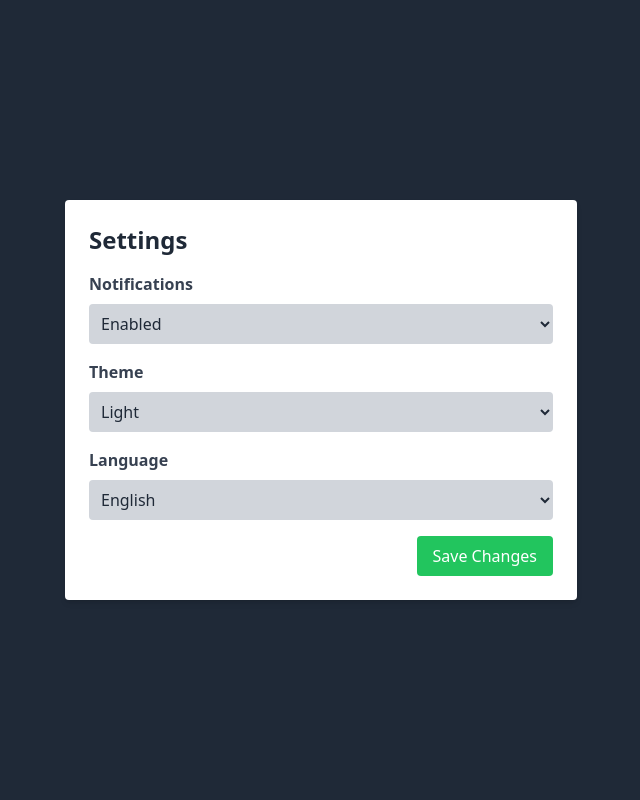
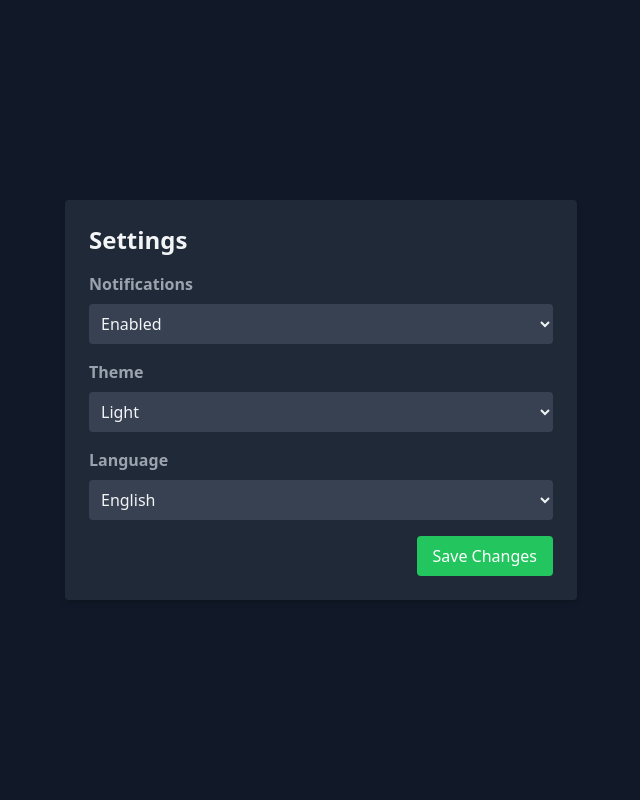
Before and after one commit to NishaAnjalin/CSC3132-Project, a PHP site: page /pages/settings.php in a window 1280 px wide. Shown: the whole page, without its empty margins (319-959 px from the left). Run offline with PHP 8.4, Linux system fonts and the light colour scheme; data that the repository does not hold is empty; some libraries are stand-ins or nearby versions.

Commit message:
update the setting

```diff
--- a/pages/settings.php
+++ b/pages/settings.php
@@ -1,6 +1,7 @@
 <?php
-// Connect to the database
-$servername = "27.0.0.1:3306";
+// Start session and connect to the database
+session_start();
+$servername = "127.0.0.1"; // Updated to correct localhost IP
 $username = "root";
 $password = "mariadb";
 $dbname = "timetable_management";
@@ -12,14 +13,16 @@ if ($conn->connect_error) {
     die("Connection failed: " . $conn->connect_error);
 }
 
-// Fetch user settings (replace 1 with dynamic user ID or session-based user ID)
-$user_id = 1; // Example user ID
+// Fetch user ID from session
+$user_id = $_SESSION['user_id'] ?? 1; // Fallback to 1 if session is not set (for testing)
+
+// Fetch user settings
 $sql = "SELECT * FROM settings WHERE user_id = ?";
 $stmt = $conn->prepare($sql);
 $stmt->bind_param("i", $user_id);
 $stmt->execute();
 $result = $stmt->get_result();
-$settings = $result->fetch_assoc();
+$settings = $result->fetch_assoc() ?: ['notifications' => 'Enabled', 'theme' => 'Light', 'language' => 'English'];
 ?>
 
 <!DOCTYPE html>
@@ -30,18 +33,18 @@ $settings = $result->fetch_assoc();
     <script src="https://cdn.tailwindcss.com"></script>
     <title>Settings</title>
 </head>
-<body class="bg-gray-800 text-gray-100">
+<body class="bg-gray-900 text-gray-100">
     <div class="min-h-screen flex items-center justify-center">
-        <div class="bg-white text-gray-800 p-6 rounded shadow-md w-full max-w-lg">
+        <div class="bg-gray-800 text-gray-100 p-6 rounded shadow-md w-full max-w-lg">
             <h2 class="text-2xl font-bold mb-4">Settings</h2>
             <form action="update_settings.php" method="POST">
                 <!-- Hidden User ID -->
-                <input type="hidden" name="user_id" value="<?php echo $user_id; ?>">
+                <input type="hidden" name="user_id" value="<?php echo htmlspecialchars($user_id); ?>">
 
                 <!-- Notifications -->
                 <div class="mb-4">
-                    <label class="block text-gray-700 font-bold mb-2">Notifications</label>
-                    <select name="notifications" class="bg-gray-300 p-2 rounded w-full focus:outline-none focus:ring-2 focus:ring-blue-500">
+                    <label class="block text-gray-400 font-bold mb-2">Notifications</label>
+                    <select name="notifications" class="bg-gray-700 text-gray-100 p-2 rounded w-full focus:outline-none focus:ring-2 focus:ring-blue-500">
                         <option value="Enabled" <?php echo ($settings['notifications'] === 'Enabled') ? 'selected' : ''; ?>>Enabled</option>
                         <option value="Disabled" <?php echo ($settings['notifications'] === 'Disabled') ? 'selected' : ''; ?>>Disabled</option>
                     </select>
@@ -49,8 +52,8 @@ $settings = $result->fetch_assoc();
 
                 <!-- Theme -->
                 <div class="mb-4">
-                    <label class="block text-gray-700 font-bold mb-2">Theme</label>
-                    <select name="theme" class="bg-gray-300 p-2 rounded w-full focus:outline-none focus:ring-2 focus:ring-blue-500">
+                    <label class="block text-gray-400 font-bold mb-2">Theme</label>
+                    <select name="theme" class="bg-gray-700 text-gray-100 p-2 rounded w-full focus:outline-none focus:ring-2 focus:ring-blue-500">
                         <option value="Light" <?php echo ($settings['theme'] === 'Light') ? 'selected' : ''; ?>>Light</option>
                         <option value="Dark" <?php echo ($settings['theme'] === 'Dark') ? 'selected' : ''; ?>>Dark</option>
                     </select>
@@ -58,8 +61,8 @@ $settings = $result->fetch_assoc();
 
                 <!-- Language -->
                 <div class="mb-4">
-                    <label class="block text-gray-700 font-bold mb-2">Language</label>
-                    <select name="language" class="bg-gray-300 p-2 rounded w-full focus:outline-none focus:ring-2 focus:ring-blue-500">
+                    <label class="block text-gray-400 font-bold mb-2">Language</label>
+                    <select name="language" class="bg-gray-700 text-gray-100 p-2 rounded w-full focus:outline-none focus:ring-2 focus:ring-blue-500">
                         <option value="English" <?php echo ($settings['language'] === 'English') ? 'selected' : ''; ?>>English</option>
                         <option value="Spanish" <?php echo ($settings['language'] === 'Spanish') ? 'selected' : ''; ?>>Spanish</option>
                         <option value="French" <?php echo ($settings['language'] === 'French') ? 'selected' : ''; ?>>French</option>
```
